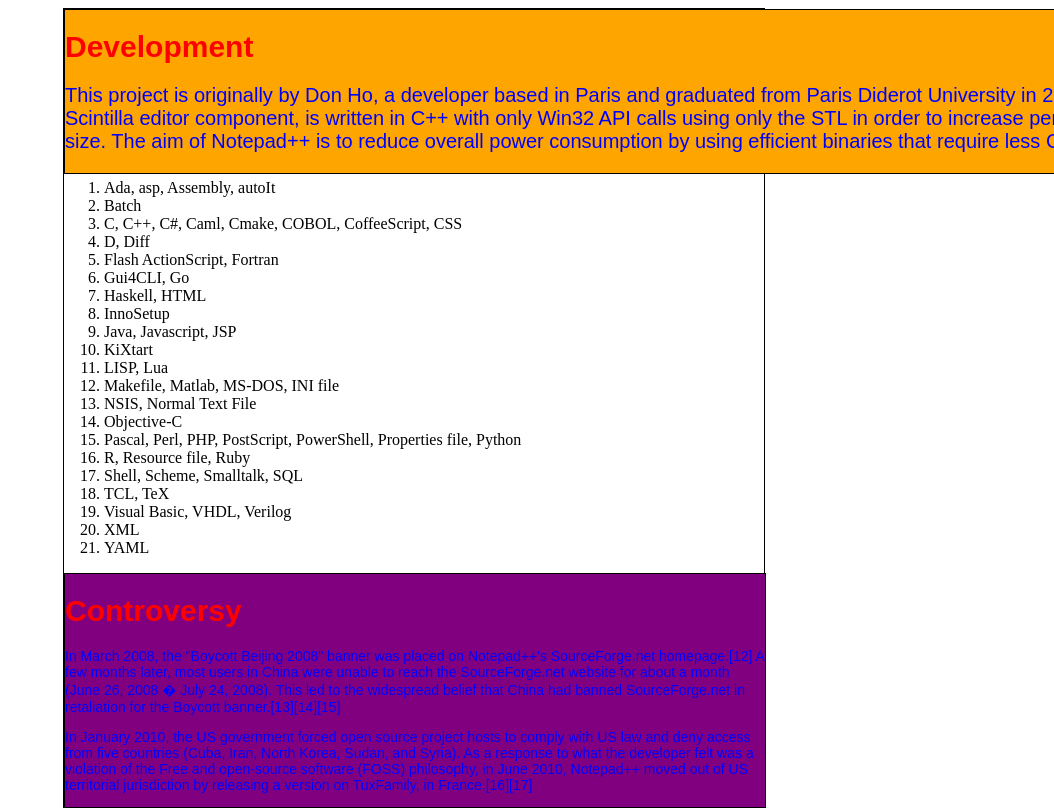
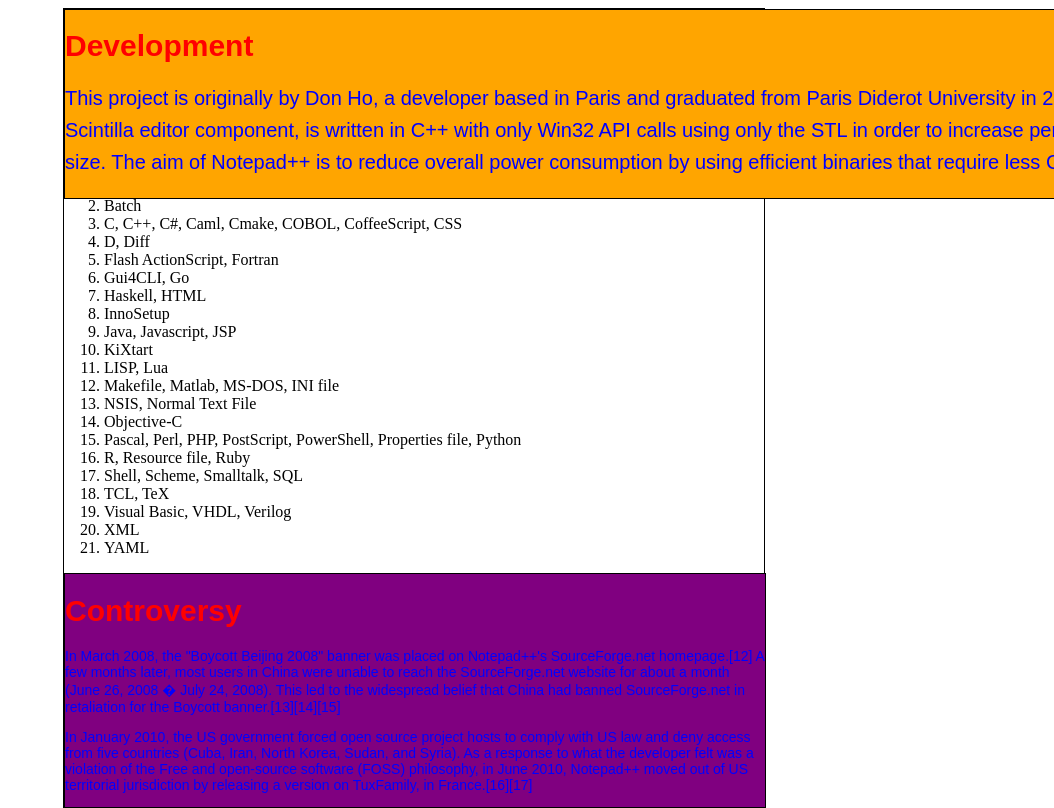
Before and after one commit to AdmiralAsshat/web_dev, a PHP site: page /contact.html in a window 1280 px wide. Shown: the top 808 px of the page, without its empty margins (226-1280 px from the left). Run offline with PHP 8.4, Linux system fonts and the light colour scheme.

Commit message:
Lecture 18
Fonts

```diff
--- a/Lecture Notes/style.css
+++ b/Lecture Notes/style.css
@@ -38,12 +38,14 @@ margin: 0px auto;
 }
 
 #history{
+font-family: Arial, Helvetica;
 border: 1px solid black;
 color: blue;
 width: 100%;
 height: auto;
 background-color: orange;
 position: fixed;
+line-height: 2em;
 }
 
 #compatibility{
```
